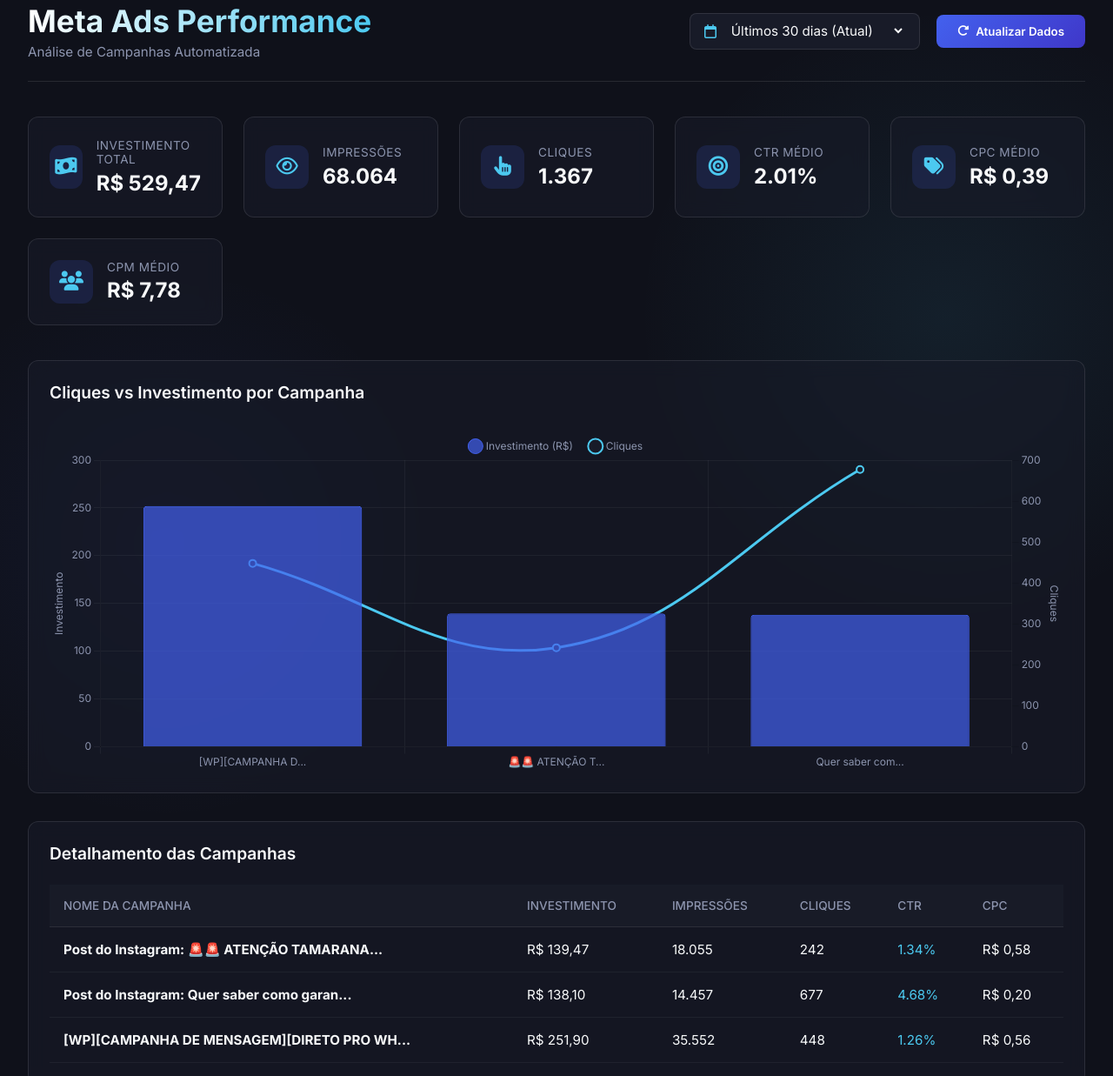
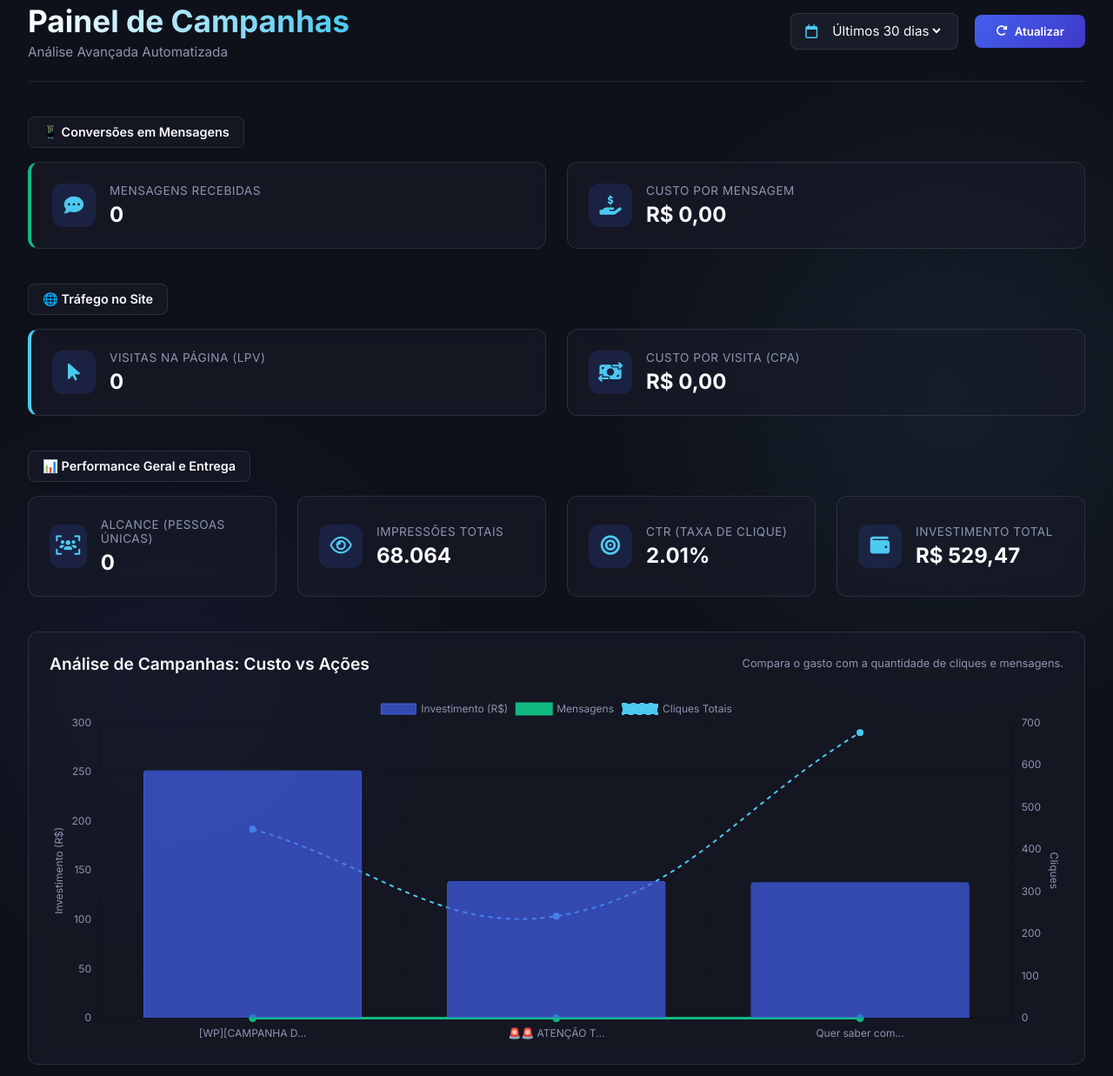
Before and after one commit to Pelentir2/git-dash, a website: page index.html in a window 1280 px wide. Shown: the part 29-1266 px from the top of the page at 87% size. Drawn offline with nearby package versions, Linux system fonts and the light colour scheme.

Commit message:
feat: advanced metrics dashboard

```diff
--- a/fetch_data.js
+++ b/fetch_data.js
@@ -18,7 +18,7 @@ const URL = `https://graph.facebook.com/${API_VERSION}/${AD_ACCOUNT_ID}/insights
 // Definimos as métricas que queremos puxar (gastos, cliques, cpc, etc) e o período
 const params = {
     access_token: ACCESS_TOKEN,
-    fields: 'campaign_name,spend,impressions,clicks,cpc,cpm,ctr',
+    fields: 'campaign_name,spend,impressions,clicks,cpc,cpm,ctr,reach,actions,cost_per_action_type',
     level: 'campaign', // Puxar dados a nível de campanha
     date_preset: 'last_30d', // Período: últimos 30 dias (pode mudar para 'maximum', 'this_month', etc)
 };
--- a/index.html
+++ b/index.html
@@ -3,7 +3,7 @@
 <head>
     <meta charset="UTF-8">
     <meta name="viewport" content="width=device-width, initial-scale=1.0">
-    <title>Meta Ads Dashboard Pro</title>
+    <title>Meta Ads Dashboard Pro - Avançado</title>
     <link rel="stylesheet" href="style.css">
     <link href="https://fonts.googleapis.com/css2?family=Inter:wght@300;400;500;600;700&display=swap" rel="stylesheet">
     <!-- Ícones -->
@@ -17,91 +17,107 @@
         <!-- Header -->
         <header class="header">
             <div class="header-title">
-                <h1>Meta Ads Performance</h1>
-                <p>Análise de Campanhas Automatizada</p>
+                <h1>Painel de Campanhas</h1>
+                <p>Análise Avançada Automatizada</p>
             </div>
 
             <div class="header-controls">
                 <div class="date-filter">
                     <i class="fa-regular fa-calendar"></i>
                     <select id="date-select">
-                        <option value="last_30d">Últimos 30 dias (Atual)</option>
-                        <!-- Quando criarmos mais granularidade na API, podemos ativar outras opções -->
-                        <option value="last_7d" disabled>Últimos 7 dias (Em breve)</option>
-                        <option value="this_month" disabled>Este Mês (Em breve)</option>
+                        <option value="last_30d">Últimos 30 dias</option>
                     </select>
                 </div>
                 <button class="btn-refresh" id="btn-refresh" onclick="location.reload()">
-                    <i class="fa-solid fa-rotate-right"></i> Atualizar Dados
+                    <i class="fa-solid fa-rotate-right"></i> Atualizar
                 </button>
             </div>
         </header>
 
-        <!-- KPIs Cards -->
+        <!-- Seção 1: Mensagens (Campanhas de Mensagem) -->
+        <div class="section-badge">📱 Conversões em Mensagens</div>
+        <section class="kpis-grid">
+            <div class="kpi-card card-glow" style="border-left: 4px solid var(--success);">
+                <div class="kpi-icon"><i class="fa-solid fa-comment-dots"></i></div>
+                <div class="kpi-data">
+                    <p class="kpi-label">Mensagens Recebidas</p>
+                    <h2 class="kpi-value" id="kpi-messages">0</h2>
+                </div>
+            </div>
+            <div class="kpi-card card-glow">
+                <div class="kpi-icon"><i class="fa-solid fa-hand-holding-dollar"></i></div>
+                <div class="kpi-data">
+                    <p class="kpi-label">Custo por Mensagem</p>
+                    <h2 class="kpi-value" id="kpi-cost-message">R$ 0,00</h2>
+                </div>
+            </div>
+        </section>
+
+        <!-- Seção 2: Visitas e Tráfego (Landing Page) -->
+        <div class="section-badge">🌐 Tráfego no Site</div>
+        <section class="kpis-grid">
+             <div class="kpi-card card-glow" style="border-left: 4px solid var(--accent);">
+                <div class="kpi-icon"><i class="fa-solid fa-arrow-pointer"></i></div>
+                <div class="kpi-data">
+                    <p class="kpi-label">Visitas na Página (LPV)</p>
+                    <h2 class="kpi-value" id="kpi-lpv">0</h2>
+                </div>
+            </div>
+            <div class="kpi-card card-glow">
+                <div class="kpi-icon"><i class="fa-solid fa-money-bill-transfer"></i></div>
+                <div class="kpi-data">
+                    <p class="kpi-label">Custo por Visita (CPA)</p>
+                    <h2 class="kpi-value" id="kpi-cost-lpv">R$ 0,00</h2>
+                </div>
+            </div>
+        </section>
+
+        <!-- Seção 3: Performance Geral -->
+        <div class="section-badge">📊 Performance Geral e Entrega</div>
         <section class="kpis-grid">
             <div class="kpi-card card-glow">
-                <div class="kpi-icon"><i class="fa-solid fa-money-bill-wave"></i></div>
+                <div class="kpi-icon"><i class="fa-solid fa-users-viewfinder"></i></div>
+                <div class="kpi-data">
+                    <p class="kpi-label">Alcance (Pessoas Únicas)</p>
+                    <h2 class="kpi-value" id="kpi-reach">0</h2>
+                </div>
+            </div>
+            <div class="kpi-card card-glow">
+                <div class="kpi-icon"><i class="fa-regular fa-eye"></i></div>
+                <div class="kpi-data">
+                    <p class="kpi-label">Impressões Totais</p>
+                    <h2 class="kpi-value" id="kpi-impressions">0</h2>
+                </div>
+            </div>
+            <div class="kpi-card card-glow">
+                <div class="kpi-icon"><i class="fa-solid fa-bullseye"></i></div>
+                <div class="kpi-data">
+                    <p class="kpi-label">CTR (Taxa de Clique)</p>
+                    <h2 class="kpi-value" id="kpi-ctr">0%</h2>
+                </div>
+            </div>
+            <div class="kpi-card card-glow">
+                <div class="kpi-icon"><i class="fa-solid fa-wallet"></i></div>
                 <div class="kpi-data">
                     <p class="kpi-label">Investimento Total</p>
                     <h2 class="kpi-value" id="kpi-spend">R$ 0,00</h2>
                 </div>
             </div>
-
-            <div class="kpi-card card-glow">
-                <div class="kpi-icon"><i class="fa-regular fa-eye"></i></div>
-                <div class="kpi-data">
-                    <p class="kpi-label">Impressões</p>
-                    <h2 class="kpi-value" id="kpi-impressions">0</h2>
-                </div>
-            </div>
-
-            <div class="kpi-card card-glow">
-                <div class="kpi-icon"><i class="fa-solid fa-hand-pointer"></i></div>
-                <div class="kpi-data">
-                    <p class="kpi-label">Cliques</p>
-                    <h2 class="kpi-value" id="kpi-clicks">0</h2>
-                </div>
-            </div>
-
-            <div class="kpi-card card-glow">
-                <div class="kpi-icon"><i class="fa-solid fa-bullseye"></i></div>
-                <div class="kpi-data">
-                    <p class="kpi-label">CTR Médio</p>
-                    <h2 class="kpi-value" id="kpi-ctr">0%</h2>
-                </div>
-            </div>
-
-            <div class="kpi-card card-glow">
-                <div class="kpi-icon"><i class="fa-solid fa-tags"></i></div>
-                <div class="kpi-data">
-                    <p class="kpi-label">CPC Médio</p>
-                    <h2 class="kpi-value" id="kpi-cpc">R$ 0,00</h2>
-                </div>
-            </div>
-
-            <div class="kpi-card card-glow">
-                <div class="kpi-icon"><i class="fa-solid fa-users"></i></div>
-                <div class="kpi-data">
-                    <p class="kpi-label">CPM Médio</p>
-                    <h2 class="kpi-value" id="kpi-cpm">R$ 0,00</h2>
-                </div>
-            </div>
         </section>
 
-        <!-- Charts and Tables Area -->
+        <!-- Gráficos e Tabelas - Campanhas Soltas -->
         <div class="main-content-grid">
 
-            <!-- Principal Chart -->
             <section class="chart-section card-glow">
                 <div class="section-header">
-                    <h3>Cliques vs Investimento por Campanha</h3>
+                    <h3>Análise de Campanhas: Custo vs Ações</h3>
+                    <p style="color:var(--text-muted); font-size: 0.8rem;">Compara o gasto com a quantidade de cliques e mensagens.</p>
                 </div>
                 <div class="chart-container">
                     <canvas id="performanceChart"></canvas>
                 </div>
             </section>
 
-            <!-- Data Table -->
             <section class="table-section card-glow">
                 <div class="section-header">
                     <h3>Detalhamento das Campanhas</h3>
@@ -111,17 +127,18 @@
                         <thead>
                             <tr>
                                 <th>Nome da Campanha</th>
-                                <th>Investimento</th>
-                                <th>Impressões</th>
-                                <th>Cliques</th>
-                                <th>CTR</th>
-                                <th>CPC</th>
+                                <th>Gasto</th>
+                                <th>Alcance</th>
+                                <th>Impr.</th>
+                                <th>Mensagens</th>
+                                <th>Custo/Msg</th>
+                                <th>Visitas (LP)</th>
+                                <th>Custo/Visita</th>
                             </tr>
                         </thead>
                         <tbody id="table-body">
-                            <!-- Inserido por Javascript -->
                             <tr>
-                                <td colspan="6" style="text-align: center;">Carregando dados...</td>
+                                <td colspan="8" style="text-align: center;">Carregando dados...</td>
                             </tr>
                         </tbody>
                     </table>
--- a/script.js
+++ b/script.js
@@ -11,15 +11,43 @@ document.addEventListener('DOMContentLoaded', () => {
     loadData();
 });
 
+// Helper para encontrar valores de Ações baseados no action_type do Facebook
+function getActionValue(actionsArray, types) {
+    if (!actionsArray || !Array.isArray(actionsArray)) return 0;
+
+    let total = 0;
+    actionsArray.forEach(action => {
+        if (types.includes(action.action_type)) {
+            total += parseFloat(action.value || 0);
+        }
+    });
+    return total;
+}
+
+// O Facebook tem vários nomes para Mensagens: messages, onsite_conversion.messaging_conversation_started_7d, etc.
+const MSG_TYPES = ['messages', 'onsite_conversion.messaging_conversation_started_7d', 'onsite_conversion.messaging_first_reply'];
+// Visita na página de destino
+const LPV_TYPES = ['landing_page_view'];
+
 async function loadData() {
     try {
-        // Busca os dados do JSON gerado pelo GitHub Actions
         const response = await fetch('data/campaign_data.json');
-        if (!response.ok) {
-            throw new Error(`Erro: ${response.status}`);
-        }
+        if (!response.ok) throw new Error(`Erro HTTP: ${response.status}`);
 
         campaignsData = await response.json();
+
+        // Pós-processamento dos dados para adicionar os campos de ações consolidados
+        campaignsData.forEach(camp => {
+            camp.total_messages = getActionValue(camp.actions, MSG_TYPES);
+            camp.total_lpv = getActionValue(camp.actions, LPV_TYPES);
+
+            // Custo por Ação
+            camp.cost_per_message = camp.total_messages > 0 ? (parseFloat(camp.spend) / camp.total_messages) : 0;
+            camp.cost_per_lpv = camp.total_lpv > 0 ? (parseFloat(camp.spend) / camp.total_lpv) : 0;
+
+            // Tratamento de alcance
+            camp.reach_num = parseInt(camp.reach || 0, 10);
+        });
 
         updateKPIs(campaignsData);
         updateTable(campaignsData);
@@ -28,38 +56,39 @@ async function loadData() {
     } catch (error) {
         console.error("Falha ao carregar dados:", error);
         document.getElementById('table-body').innerHTML = `
-            <tr>
-                <td colspan="6" style="text-align: center; color: #ff5252;">
-                    Aviso: O arquivo data/campaign_data.json não foi encontrado. <br>
-                    O robô do GitHub precisa rodar pelo menos uma vez para criar esse arquivo.
-                </td>
-            </tr>`;
+            <tr><td colspan="8" style="text-align: center; color: #ff5252;">Aguardando primeira execução do robô com as novas métricas. Role a Action no GitHub para gerar o novo arquivo de dados!</td></tr>
+        `;
     }
 }
 
 function updateKPIs(data) {
-    let totalSpend = 0;
-    let totalImpressions = 0;
-    let totalClicks = 0;
+    let totalSpend = 0, totalImpressions = 0, totalClicks = 0, totalReach = 0;
+    let totalMessages = 0, totalLpv = 0;
 
-    // Algumas métricas como CPC ou CPM médias precisam ser ponderadas mas para simplificar vamos fazer médias simples ou calculadas:
     data.forEach(camp => {
         totalSpend += parseFloat(camp.spend || 0);
         totalImpressions += parseInt(camp.impressions || 0, 10);
         totalClicks += parseInt(camp.clicks || 0, 10);
+        totalReach += parseInt(camp.reach || 0, 10);
+        totalMessages += camp.total_messages;
+        totalLpv += camp.total_lpv;
     });
 
     const avgCtr = totalImpressions > 0 ? (totalClicks / totalImpressions) * 100 : 0;
-    const avgCpc = totalClicks > 0 ? (totalSpend / totalClicks) : 0;
-    const avgCpm = totalImpressions > 0 ? (totalSpend / totalImpressions) * 1000 : 0;
+    const avgCostMessage = totalMessages > 0 ? (totalSpend / totalMessages) : 0;
+    const avgCostLpv = totalLpv > 0 ? (totalSpend / totalLpv) : 0;
 
     // Atualiza a tela
+    document.getElementById('kpi-messages').innerText = formatNumber(totalMessages);
+    document.getElementById('kpi-cost-message').innerText = formatCurrency(avgCostMessage);
+
+    document.getElementById('kpi-lpv').innerText = formatNumber(totalLpv);
+    document.getElementById('kpi-cost-lpv').innerText = formatCurrency(avgCostLpv);
+
+    document.getElementById('kpi-reach').innerText = formatNumber(totalReach);
+    document.getElementById('kpi-impressions').innerText = formatNumber(totalImpressions);
+    document.getElementById('kpi-ctr').innerText = formatPercent(avgCtr);
     document.getElementById('kpi-spend').innerText = formatCurrency(totalSpend);
-    document.getElementById('kpi-impressions').innerText = formatNumber(totalImpressions);
-    document.getElementById('kpi-clicks').innerText = formatNumber(totalClicks);
-    document.getElementById('kpi-ctr').innerText = formatPercent(avgCtr);
-    document.getElementById('kpi-cpc').innerText = formatCurrency(avgCpc);
-    document.getElementById('kpi-cpm').innerText = formatCurrency(avgCpm);
 }
 
 function updateTable(data) {
@@ -67,22 +96,23 @@ function updateTable(data) {
     tbody.innerHTML = '';
 
     if (data.length === 0) {
-        tbody.innerHTML = `<tr><td colspan="6" style="text-align:center;">Nenhuma campanha encontrada neste período.</td></tr>`;
+        tbody.innerHTML = `<tr><td colspan="8" style="text-align:center;">Nenhuma campanha encontrada.</td></tr>`;
         return;
     }
 
     data.forEach(camp => {
         const tr = document.createElement('tr');
-
-        const name = camp.campaign_name.length > 40 ? camp.campaign_name.substring(0, 40) + '...' : camp.campaign_name;
+        const name = camp.campaign_name.length > 35 ? camp.campaign_name.substring(0, 35) + '...' : camp.campaign_name;
 
         tr.innerHTML = `
             <td><strong>${name}</strong></td>
             <td>${formatCurrency(camp.spend || 0)}</td>
+            <td>${formatNumber(camp.reach_num || 0)}</td>
             <td>${formatNumber(camp.impressions || 0)}</td>
-            <td>${formatNumber(camp.clicks || 0)}</td>
-            <td><span style="color: #4cc9f0;">${formatPercent(camp.ctr || 0)}</span></td>
-            <td>${formatCurrency(camp.cpc || 0)}</td>
+            <td style="color: #10b981; font-weight: 600;">${formatNumber(camp.total_messages || 0)}</td>
+            <td>${formatCurrency(camp.cost_per_message || 0)}</td>
+            <td style="color: #4cc9f0; font-weight: 600;">${formatNumber(camp.total_lpv || 0)}</td>
+            <td>${formatCurrency(camp.cost_per_lpv || 0)}</td>
         `;
         tbody.appendChild(tr);
     });
@@ -90,13 +120,9 @@ function updateTable(data) {
 
 function renderChart(data) {
     const ctx = document.getElementById('performanceChart').getContext('2d');
+    if (performanceChartInstance) performanceChartInstance.destroy();
 
-    // Destrói o gráfico anterior caso esteja atualizando
-    if (performanceChartInstance) {
-        performanceChartInstance.destroy();
-    }
-
-    // Prepara os dados limitando as top 10 campanhas com maior gasto para o gráfico não virar bagunça
+    // Top 10 campanhas
     const sortedData = [...data].sort((a,b) => parseFloat(b.spend||0) - parseFloat(a.spend||0)).slice(0, 10);
 
     const labels = sortedData.map(c => {
@@ -105,6 +131,7 @@ function renderChart(data) {
     });
 
     const spendData = sortedData.map(c => parseFloat(c.spend || 0));
+    const msgData = sortedData.map(c => c.total_messages);
     const clicksData = sortedData.map(c => parseInt(c.clicks || 0, 10));
 
     Chart.defaults.color = '#8d95af';
@@ -125,17 +152,24 @@ function renderChart(data) {
                     yAxisID: 'y'
                 },
                 {
-                    label: 'Cliques',
+                    label: 'Mensagens',
+                    data: msgData,
+                    type: 'line',
+                    backgroundColor: '#10b981',
+                    borderColor: '#10b981',
+                    borderWidth: 3,
+                    tension: 0.4,
+                    yAxisID: 'y2'
+                },
+                {
+                    label: 'Cliques Totais',
                     data: clicksData,
                     type: 'line',
                     backgroundColor: '#4cc9f0',
                     borderColor: '#4cc9f0',
-                    borderWidth: 3,
+                    borderWidth: 2,
+                    borderDash: [5, 5],
                     tension: 0.4,
-                    pointBackgroundColor: '#181b28',
-                    pointBorderColor: '#4cc9f0',
-                    pointBorderWidth: 2,
-                    pointRadius: 4,
                     yAxisID: 'y1'
                 }
             ]
@@ -143,56 +177,20 @@ function renderChart(data) {
         options: {
             responsive: true,
             maintainAspectRatio: false,
-            interaction: {
-                mode: 'index',
-                intersect: false,
-            },
-            plugins: {
-                legend: {
-                    position: 'top',
-                    labels: {
-                        usePointStyle: true,
-                        padding: 20
-                    }
-                },
-                tooltip: {
-                    backgroundColor: 'rgba(15, 17, 26, 0.9)',
-                    titleColor: '#fff',
-                    bodyColor: '#cbd5e1',
-                    borderColor: 'rgba(255,255,255,0.1)',
-                    borderWidth: 1,
-                    padding: 12
-                }
-            },
+            interaction: { mode: 'index', intersect: false },
             scales: {
-                x: {
-                    grid: {
-                        color: 'rgba(255,255,255,0.05)'
-                    }
-                },
                 y: {
-                    type: 'linear',
-                    display: true,
-                    position: 'left',
-                    title: {
-                        display: true,
-                        text: 'Investimento'
-                    },
-                    grid: {
-                        color: 'rgba(255,255,255,0.05)'
-                    }
+                    type: 'linear', display: true, position: 'left',
+                    title: { display: true, text: 'Investimento (R$)' }
                 },
                 y1: {
-                    type: 'linear',
-                    display: true,
-                    position: 'right',
-                    title: {
-                        display: true,
-                        text: 'Cliques'
-                    },
-                    grid: {
-                        drawOnChartArea: false
-                    }
+                    type: 'linear', display: true, position: 'right',
+                    grid: { drawOnChartArea: false },
+                    title: { display: true, text: 'Cliques' }
+                },
+                y2: {
+                    type: 'linear', display: false, position: 'right', // Ocultamos a grid/eixo para não poluir, pega carona no y1
+                    grid: { drawOnChartArea: false }
                 }
             }
         }
--- a/style.css
+++ b/style.css
@@ -116,6 +116,20 @@ select option {
 .btn-refresh:hover {
     transform: translateY(-2px);
     box-shadow: 0 5px 15px var(--primary-glow);
+}
+
+/* RBIs - Badges */
+.section-badge {
+    display: inline-block;
+    padding: 0.5rem 1rem;
+    background: var(--glass-bg);
+    border: 1px solid var(--border-color);
+    border-radius: 8px;
+    font-size: 0.9rem;
+    font-weight: 600;
+    margin-bottom: 1rem;
+    color: var(--text-main);
+    box-shadow: 0 4px 10px rgba(0,0,0,0.1);
 }
 
 /* KPIs Grid */
```
